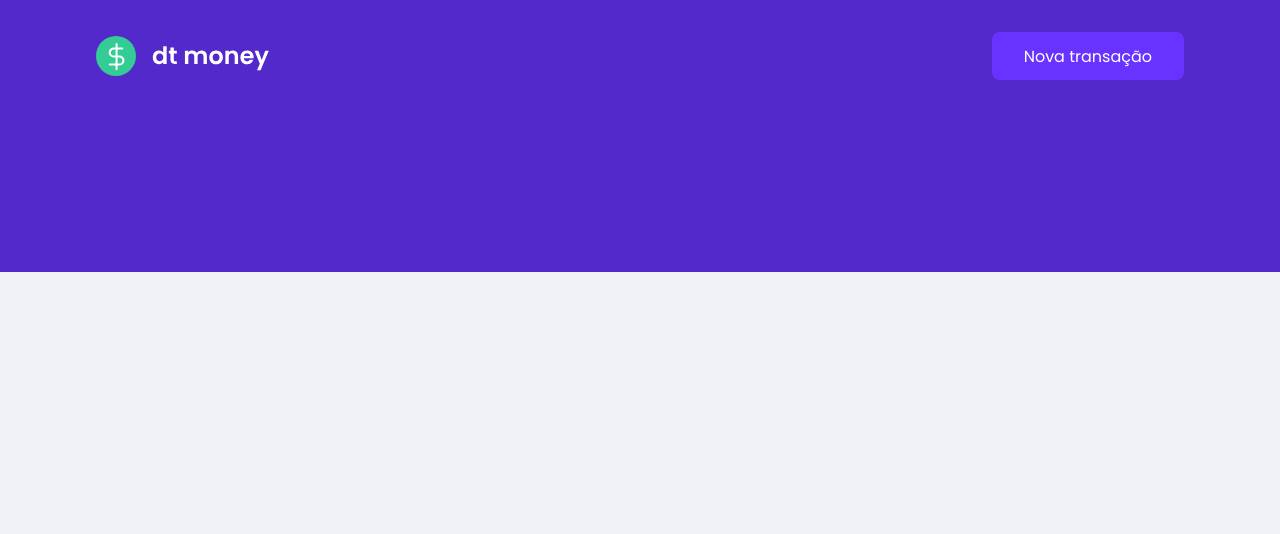
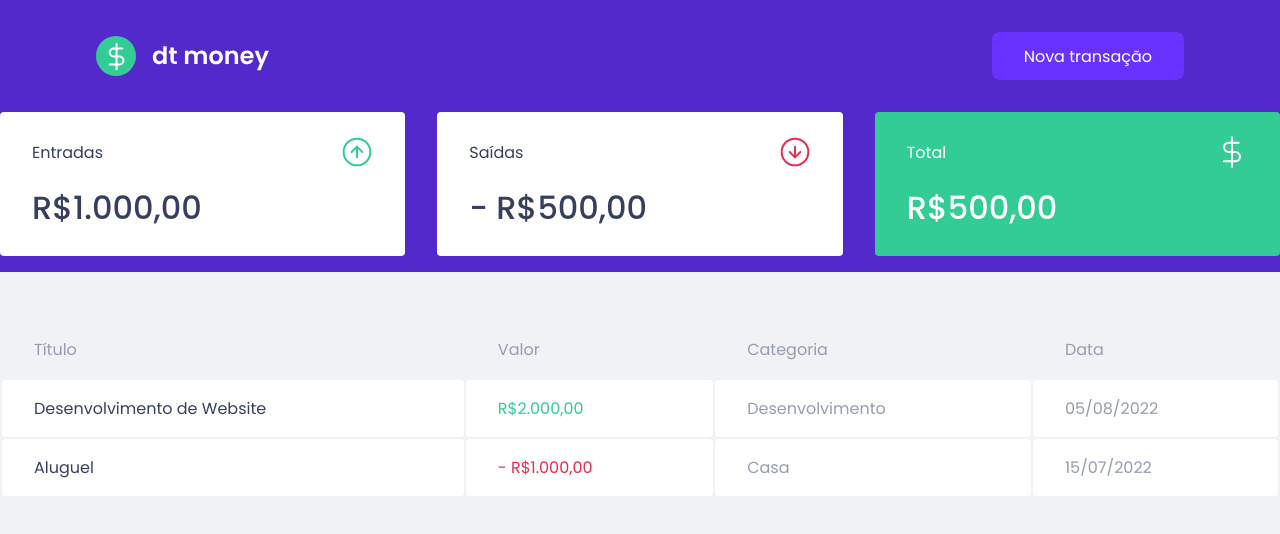
Before and after one commit to Ives-Gomes/dt-money, a React app: page / in a window 1280 px wide. Shown: the top 534 px of the page. Built offline with nearby package versions, Linux system fonts and the light colour scheme.

Commit message:
feat: add dashboard and summary components

```diff
--- a/public/index.html
+++ b/public/index.html
@@ -10,7 +10,7 @@
 
     <title>Dt Money</title>
 
-    <link href="https://fonts.googleapis.com/css2?family=Open+Sans&family=Poppins:wght@400;600&family=Raleway:wght@100;300;400;500;600&display=swap" rel="stylesheet">
+    <link href="https://fonts.googleapis.com/css2?family=Open+Sans&family=Poppins:wght@400;500;600&family=Raleway:wght@100;300;400;500;600&display=swap" rel="stylesheet">
   </head>
   <body>
     <noscript>You need to enable JavaScript to run this app.</noscript>
--- a/src/App.tsx
+++ b/src/App.tsx
@@ -4,12 +4,14 @@ import { ThemeProvider } from 'styled-components';
 import GlobalStyle from '@styles/global';
 import theme from '@utils/theme';
 
-import Header from './components/Header';
+import Header from '@components/Header';
+import Dashboard from '@components/Dashboard';
 
 const App = () => (
   <ThemeProvider theme={theme}>
+    <Header />
 
-    <Header />
+    <Dashboard />
 
     <GlobalStyle />
   </ThemeProvider>
--- /dev/null
+++ b/src/components/Dashboard/index.tsx
@@ -0,0 +1,16 @@
+import React from 'react';
+
+import Summary from '@components/Summary';
+import TransactionsTable from '@components/TransactionsTable';
+
+import { Container } from './styles';
+
+const Dashboard: React.FC = () => (
+  <Container>
+    <Summary />
+
+    <TransactionsTable />
+  </Container>
+);
+
+export default Dashboard;
--- /dev/null
+++ b/src/components/Dashboard/styles.ts
@@ -0,0 +1,6 @@
+import styled from 'styled-components';
+
+// eslint-disable-next-line import/prefer-default-export
+export const Container = styled.main`
+
+`;
--- /dev/null
+++ b/src/components/Summary/index.tsx
@@ -0,0 +1,40 @@
+import React from 'react';
+
+import incomeImg from '@assets/income.svg';
+import outcomeImg from '@assets/outcome.svg';
+import totalImg from '@assets/total.svg';
+
+import { Container } from './styles';
+
+const Summary: React.FC = () => (
+  <Container>
+    <div>
+      <header>
+        <p>Entradas</p>
+        <img src={incomeImg} alt="Entradas" />
+      </header>
+
+      <strong>R$1.000,00</strong>
+    </div>
+
+    <div>
+      <header>
+        <p>Saídas</p>
+        <img src={outcomeImg} alt="Saídas" />
+      </header>
+
+      <strong>- R$500,00</strong>
+    </div>
+
+    <div className="highlight-background">
+      <header>
+        <p>Total</p>
+        <img src={totalImg} alt="Total" />
+      </header>
+
+      <strong>R$500,00</strong>
+    </div>
+  </Container>
+);
+
+export default Summary;
--- /dev/null
+++ b/src/components/Summary/styles.ts
@@ -0,0 +1,35 @@
+import styled from 'styled-components';
+
+// eslint-disable-next-line import/prefer-default-export
+export const Container = styled.div`
+  display: grid;
+  grid-template-columns: repeat(3, 1fr);
+  gap: 2rem;
+  margin-top: -10rem;
+
+  div {
+    background: ${({ theme }) => theme.shape};
+    padding: 1.5rem 2rem;
+    border-radius: 0.25rem;
+    color: ${({ theme }) => theme.text_title};
+
+    header {
+      display: flex;
+      align-items: center;
+      justify-content: space-between;
+    }
+
+    strong {
+      display: block;
+      margin-top: 1rem;
+      font-size: 2rem;
+      font-weight: 500;
+      line-height: 3rem;
+    }
+
+    &.highlight-background {
+      background: ${({ theme }) => theme.green};
+      color: ${({ theme }) => theme.shape};
+    }
+  }
+`;
--- /dev/null
+++ b/src/components/TransactionsTable/index.tsx
@@ -0,0 +1,36 @@
+import React from 'react';
+
+import { Container } from './styles';
+
+const TransactionsTable: React.FC = () => (
+  <Container>
+    <table>
+      <thead>
+        <tr>
+          <th>Título</th>
+          <th>Valor</th>
+          <th>Categoria</th>
+          <th>Data</th>
+        </tr>
+      </thead>
+
+      <tbody>
+        <tr>
+          <td>Desenvolvimento de Website</td>
+          <td className="deposit">R$2.000,00</td>
+          <td>Desenvolvimento</td>
+          <td>05/08/2022</td>
+        </tr>
+
+        <tr>
+          <td>Aluguel</td>
+          <td className="withdraw">- R$1.000,00</td>
+          <td>Casa</td>
+          <td>15/07/2022</td>
+        </tr>
+      </tbody>
+    </table>
+  </Container>
+);
+
+export default TransactionsTable;
--- /dev/null
+++ b/src/components/TransactionsTable/styles.ts
@@ -0,0 +1,39 @@
+import styled from 'styled-components';
+
+// eslint-disable-next-line import/prefer-default-export
+export const Container = styled.div`
+  margin-top: 4rem;
+
+  table {
+    width: 100%;
+    border-radius: 0 0.5rem;
+
+    th {
+      color: ${({ theme }) => theme.text_body};
+      font-weight: 400;
+      padding: 1rem 2rem;
+      text-align: left;
+      line-height: 1.5rem;
+    }
+
+    td {
+      padding: 1rem 2rem;
+      border: 0;
+      background: ${({ theme }) => theme.shape};
+      color: ${({ theme }) => theme.text_body};
+      border-radius: 0.25rem;
+
+      &:first-child {
+        color: ${({ theme }) => theme.text_title};
+      }
+
+      &.deposit {
+        color: ${({ theme }) => theme.green};
+      }
+
+      &.withdraw {
+        color: ${({ theme }) => theme.red};
+      }
+    }
+  }
+`;
--- a/src/shared/interfaces/theme/themesInterfaces.ts
+++ b/src/shared/interfaces/theme/themesInterfaces.ts
@@ -1,5 +1,6 @@
 export interface Theme {
   red: string;
+  green: string;
   blue: string;
   blue_light: string;
   text_title: string;
--- a/src/shared/utils/theme.ts
+++ b/src/shared/utils/theme.ts
@@ -2,6 +2,7 @@ import { Theme } from '@interfaces/theme/themesInterfaces';
 
 const theme: Theme = {
   red: '#E52E4D',
+  green: '#33CC95',
   blue: '#5429CC',
   blue_light: '#6933FF',
   text_title: '#363F5F',
```
